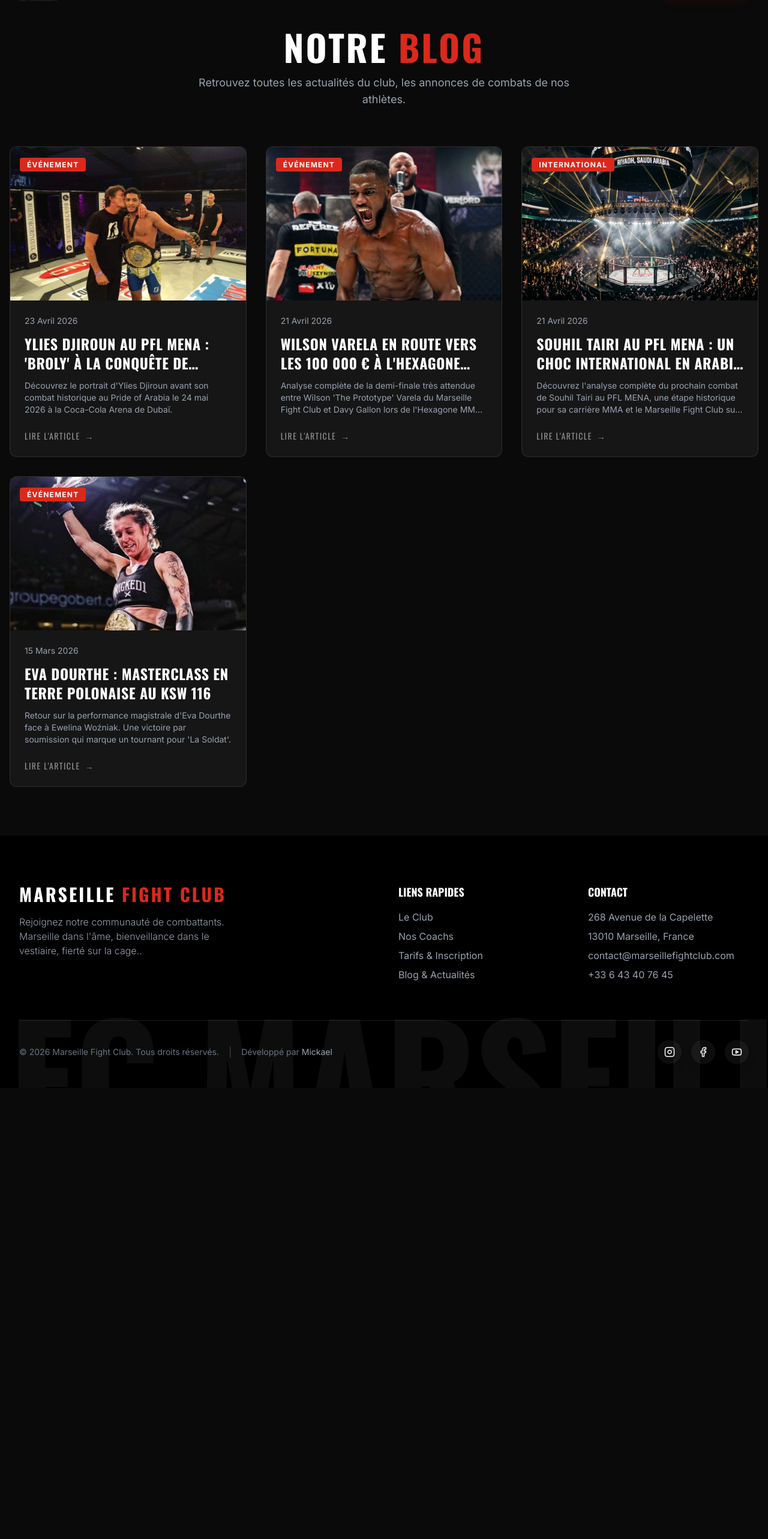
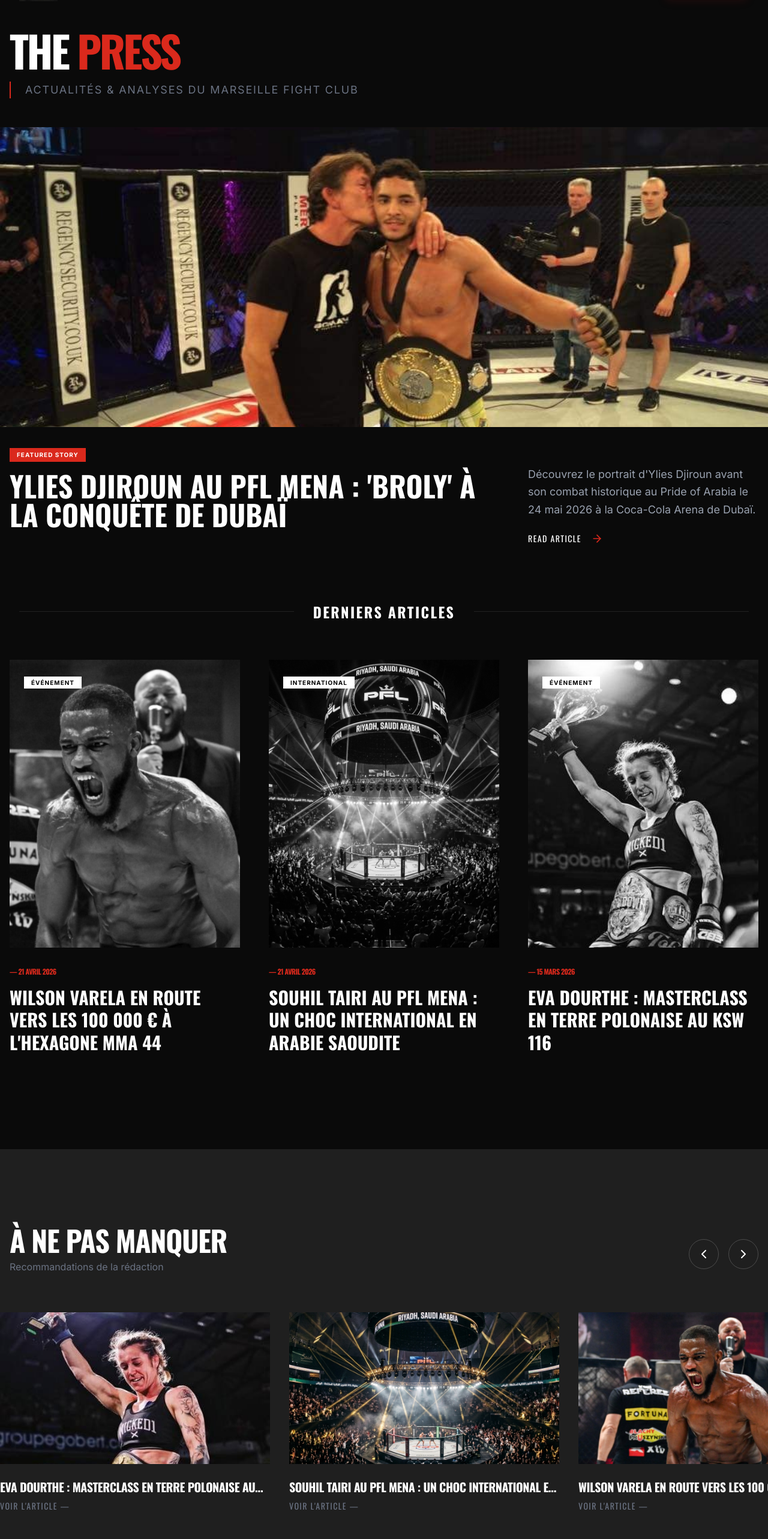
Before and after one commit to marseillefightclub/marseille-fight-club, a Next.js app: page /blog in a window 1280 px wide. Shown: the part 80-2646 px from the top of the page at 60% size. Before the commit the page ends 1894 px from the top, so only its background shows below. Built offline with nearby package versions, Linux system fonts and the light colour scheme.

Commit message:
feat: redesign blog page with editorial hero, grid layout and recent items carousel

```diff
--- a/src/app/blog/page.tsx
+++ b/src/app/blog/page.tsx
@@ -1,5 +1,9 @@
+"use client";
+
 import Link from "next/link";
 import Image from "next/image";
+import { ArrowRight, ChevronLeft, ChevronRight } from "lucide-react";
+import { useRef } from "react";
 
 export default function BlogPage() {
   const articles = [
@@ -37,52 +41,164 @@
     }
   ];
 
+  const heroArticle = articles[0];
+  const gridArticles = articles.slice(1);
+  const carouselArticles = [...articles].reverse();
+
+  const carouselRef = useRef<HTMLDivElement>(null);
+
+  const scroll = (direction: 'left' | 'right') => {
+    if (carouselRef.current) {
+      const { scrollLeft, clientWidth } = carouselRef.current;
+      const scrollTo = direction === 'left' ? scrollLeft - clientWidth / 2 : scrollLeft + clientWidth / 2;
+      carouselRef.current.scrollTo({ left: scrollTo, behavior: 'smooth' });
+    }
+  };
+
   return (
-    <main className="min-h-screen bg-mfc-dark pt-32 pb-20 px-4">
-      <div className="max-w-7xl mx-auto">
-        <h1 className="text-5xl md:text-6xl font-oswald font-bold text-white mb-4 uppercase tracking-wider text-center">
-          Notre <span className="text-mfc-red">Blog</span>
+    <main className="min-h-screen bg-mfc-dark pt-32 pb-0 overflow-x-hidden">
+      {/* Header */}
+      <div className="max-w-7xl mx-auto px-4 mb-12">
+        <h1 className="text-5xl md:text-7xl font-oswald font-bold text-white uppercase tracking-tighter leading-none mb-4">
+          The <span className="text-mfc-red">Press</span>
         </h1>
-        <p className="text-gray-400 text-lg max-w-2xl mx-auto text-center mb-16">
-          Retrouvez toutes les actualités du club, les annonces de combats de nos athlètes.
+        <p className="text-gray-500 text-lg font-inter uppercase tracking-widest border-l-2 border-mfc-red pl-6">
+          Actualités & Analyses du Marseille Fight Club
         </p>
+      </div>
 
-        <div className="grid grid-cols-1 md:grid-cols-2 lg:grid-cols-3 gap-8">
-          {articles.map((article) => (
+      {/* Hero Article */}
+      <section className="mb-24">
+        <Link href={`/blog/${heroArticle.id}`} className="group block">
+          <div className="relative w-full aspect-video md:aspect-21/9 max-h-[500px] overflow-hidden mb-8">
+            <Image
+              src={heroArticle.image}
+              alt={heroArticle.title}
+              fill
+              className="object-cover group-hover:scale-105 transition-transform duration-1000"
+              priority
+            />
+          </div>
+          <div className="max-w-7xl mx-auto px-4">
+            <div className="grid grid-cols-1 lg:grid-cols-12 gap-12 items-start">
+              <div className="lg:col-span-8">
+                <span className="inline-block px-3 py-1 bg-mfc-red text-white text-[10px] font-bold uppercase tracking-widest mb-4">
+                  Featured Story
+                </span>
+                <h2 className="text-3xl md:text-5xl font-oswald font-bold text-white uppercase leading-none group-hover:text-mfc-red transition-colors duration-300">
+                  {heroArticle.title}
+                </h2>
+              </div>
+              <div className="lg:col-span-4 lg:pt-8">
+                <p className="text-gray-400 text-lg mb-6 leading-relaxed font-inter">
+                  {heroArticle.excerpt}
+                </p>
+                <div className="flex items-center gap-4 text-white font-oswald uppercase tracking-widest text-sm group-hover:translate-x-3 transition-transform duration-300">
+                  Read Article <ArrowRight size={20} className="text-mfc-red" />
+                </div>
+              </div>
+            </div>
+          </div>
+        </Link>
+      </section>
+
+      {/* Article Grid */}
+      <section className="max-w-7xl mx-auto px-4 mb-40">
+        <div className="flex items-center gap-8 mb-16 px-4">
+          <div className="h-px grow bg-white/10"></div>
+          <h2 className="text-2xl font-oswald font-bold text-white uppercase tracking-widest shrink-0">Derniers Articles</h2>
+          <div className="h-px grow bg-white/10"></div>
+        </div>
+        <div className="grid grid-cols-1 md:grid-cols-2 lg:grid-cols-3 gap-x-12 gap-y-24">
+          {gridArticles.map((article) => (
             <Link
               href={`/blog/${article.id}`}
               key={article.id}
-              className="group bg-white/5 border border-white/10 rounded-xl overflow-hidden hover:border-mfc-red/50 transition-all duration-300 hover:shadow-2xl hover:shadow-mfc-red/10 flex flex-col h-full"
+              className="group flex flex-col"
             >
-              <div className="relative w-full h-64 overflow-hidden">
+              <div className="relative aspect-4/5 overflow-hidden mb-8">
                 <Image
                   src={article.image}
                   alt={article.title}
                   fill
-                  className="object-cover group-hover:scale-105 transition-transform duration-700"
+                  className="object-cover grayscale group-hover:grayscale-0 group-hover:scale-105 transition-all duration-700"
                 />
-                <div className="absolute top-4 left-4">
-                   <span className="px-3 py-1 bg-mfc-red text-white text-xs font-bold uppercase tracking-widest rounded-sm">
+                <div className="absolute top-6 left-6">
+                   <span className="px-3 py-1 bg-white text-black text-[10px] font-bold uppercase tracking-widest">
                      {article.category}
                    </span>
                 </div>
               </div>
-              <div className="p-6 flex flex-col grow">
-                <p className="text-gray-400 text-sm font-inter mb-3">{article.date}</p>
-                <h2 className="text-2xl font-oswald font-bold text-white uppercase tracking-wide mb-3 group-hover:text-mfc-red transition-colors duration-300 line-clamp-2">
+              <div className="flex flex-col">
+                <div className="flex items-center gap-3 mb-4">
+                  <span className="text-mfc-red text-xs font-bold font-oswald uppercase tracking-tighter">— {article.date}</span>
+                </div>
+                <h3 className="text-2xl md:text-3xl font-oswald font-bold text-white uppercase leading-tight group-hover:text-mfc-red transition-colors duration-300 line-clamp-3">
                   {article.title}
-                </h2>
-                <p className="text-gray-400 font-inter text-sm mb-6 grow line-clamp-3">
-                  {article.excerpt}
-                </p>
-                <div className="mt-auto inline-flex items-center text-white/50 font-oswald uppercase tracking-widest text-sm group-hover:text-mfc-red transition-colors duration-300">
-                  Lire l'article <span className="ml-2">→</span>
-                </div>
+                </h3>
               </div>
             </Link>
           ))}
         </div>
-      </div>
+      </section>
+
+      {/* Carousel Section */}
+      <section className="bg-mfc-gray py-32 overflow-hidden">
+        <div className="max-w-7xl mx-auto px-4 mb-16 flex justify-between items-end">
+          <div>
+            <h2 className="text-4xl md:text-5xl font-oswald font-bold text-white uppercase tracking-tight">À ne pas manquer</h2>
+            <p className="text-gray-500 font-inter mt-2">Recommandations de la rédaction</p>
+          </div>
+          <div className="flex gap-4 mb-2">
+            <button
+              onClick={() => scroll('left')}
+              className="p-3 border border-white/20 text-white hover:bg-mfc-red hover:border-mfc-red transition-all duration-300 rounded-full"
+              aria-label="Précédent"
+            >
+              <ChevronLeft size={24} />
+            </button>
+            <button
+              onClick={() => scroll('right')}
+              className="p-3 border border-white/20 text-white hover:bg-mfc-red hover:border-mfc-red transition-all duration-300 rounded-full"
+              aria-label="Suivant"
+            >
+              <ChevronRight size={24} />
+            </button>
+          </div>
+        </div>
+
+        <div
+          ref={carouselRef}
+          className="flex gap-8 overflow-x-auto snap-x snap-mandatory no-scrollbar px-4 lg:px-[calc((100vw-80rem)/2+1rem)] cursor-grab active:cursor-grabbing pb-12"
+          style={{ scrollbarWidth: 'none', msOverflowStyle: 'none' }}
+        >
+          {carouselArticles.map((article) => (
+            <Link
+              href={`/blog/${article.id}`}
+              key={`${article.id}-carousel`}
+              className="shrink-0 w-[85vw] md:w-[450px] snap-start group"
+            >
+              <div className="relative aspect-video overflow-hidden mb-6">
+                <Image
+                  src={article.image}
+                  alt={article.title}
+                  fill
+                  className="object-cover group-hover:scale-110 transition-transform duration-1000"
+                />
+              </div>
+              <h4 className="text-xl font-oswald font-bold text-white uppercase tracking-tight group-hover:text-mfc-red transition-colors line-clamp-1">
+                {article.title}
+              </h4>
+              <p className="text-gray-500 text-sm font-oswald uppercase tracking-widest mt-2">
+                Voir l'article —
+              </p>
+            </Link>
+          ))}
+        </div>
+      </section>
+
+      {/* Footer minimal spacing */}
+      <div className="h-20 bg-mfc-dark"></div>
     </main>
   );
 }
--- a/src/app/globals.css
+++ b/src/app/globals.css
@@ -23,4 +23,11 @@
   .text-glow {
     text-shadow: 0 0 20px rgba(218, 41, 28, 0.5);
   }
+  .no-scrollbar::-webkit-scrollbar {
+    display: none;
+  }
+  .no-scrollbar {
+    -ms-overflow-style: none;
+    scrollbar-width: none;
+  }
 }
--- a/src/components/Coaches.tsx
+++ b/src/components/Coaches.tsx
@@ -22,7 +22,7 @@
     name: "Souhil Taïri",
     role: "Coach Grappling",
     image: "/images/coaches/souhil.png",
-    bio: "Combattant pro MMA PFL MENA, ceinture violette Luta Livre.",
+    bio: "Combattant pro MMA PFL MENA, ceinture Marron Luta Livre.",
     instagram: "https://www.instagram.com/souhil.t/",
   }
 ];
@@ -40,7 +40,7 @@
           >
             Une équipe <span className="text-mfc-red">d'Encadrement</span>
           </motion.h2>
-          <p className="mt-4 text-xl text-gray-400 font-light">En groupe ou en individuel.</p>
+          <p className="mt-4 text-xl text-gray-400 font-light">En groupe ou coaching individuel.</p>
         </div>
 
         <div className="grid grid-cols-1 md:grid-cols-3 gap-10">
@@ -57,7 +57,7 @@
                 href={coach.instagram}
                 target="_blank"
                 rel="noopener noreferrer"
-                className="absolute inset-0 z-10"
+                className="absolute inset-0 z-20"
               />
               <Image
                 src={coach.image}
@@ -66,6 +66,23 @@
                 className="object-cover object-top transition-transform duration-700 group-hover:scale-110 opacity-80 group-hover:opacity-100"
               />
               <div className="absolute inset-0 bg-gradient-to-t from-black via-black/50 to-transparent" />
+
+              {/* Instagram Icon */}
+              <div className="absolute top-6 right-6 z-10 text-white/50">
+                <svg
+                  viewBox="0 0 24 24"
+                  fill="none"
+                  stroke="currentColor"
+                  strokeWidth="2"
+                  strokeLinecap="round"
+                  strokeLinejoin="round"
+                  className="w-6 h-6"
+                >
+                  <rect width="20" height="20" x="2" y="2" rx="5" ry="5"/>
+                  <path d="M16 11.37A4 4 0 1 1 12.63 8 4 4 0 0 1 16 11.37z"/>
+                  <line x1="17.5" x2="17.51" y1="6.5" y2="6.5"/>
+                </svg>
+              </div>
 
               <div className="absolute bottom-0 left-0 w-full p-8 translate-y-8 group-hover:translate-y-0 transition-transform duration-300">
                 <p className="text-mfc-red font-oswald uppercase tracking-widest text-sm mb-2">{coach.role}</p>
--- a/src/components/Pricing.tsx
+++ b/src/components/Pricing.tsx
@@ -107,7 +107,8 @@
         price: "300 €",
         schedule: [
           "Mardi : 19h00 – 20h00",
-          "Mercredi : 12h30 – 13h30"
+          "Mercredi : 12h30 – 13h30",
+          "Samedi : 9h00 – 10h30"
         ],
         tel: "06 67 71 68 57"
       }
```
